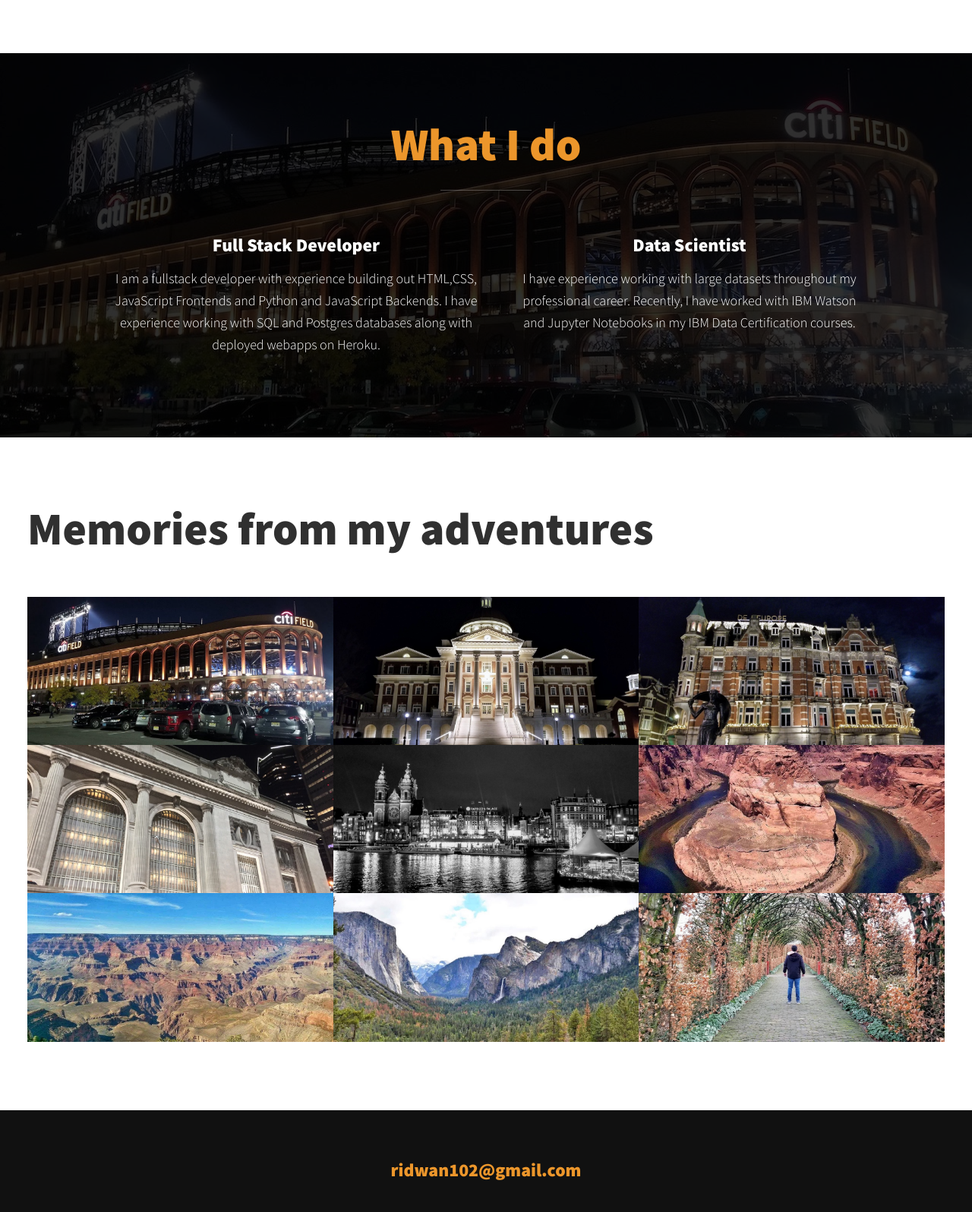
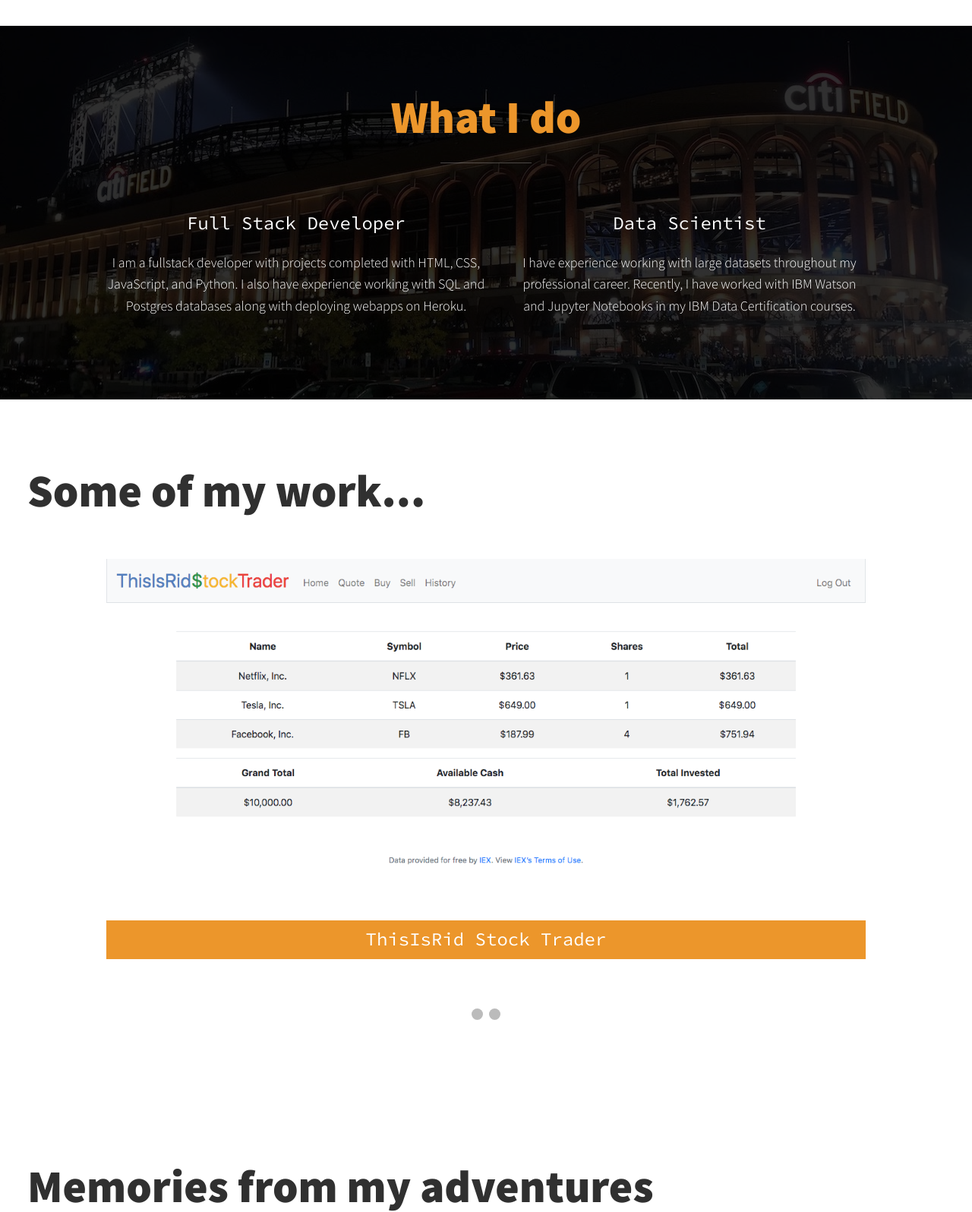
Before and after one commit to ridwan102/Portfolio_Website, a plain HTML site: page index.html in a window 1280 px wide. Shown: the part 1200-2796 px from the top of the page at 76% size. Drawn offline with nearby package versions, Linux system fonts and the light colour scheme.

Commit message:
added projects section

```diff
--- a/css/style.css
+++ b/css/style.css
@@ -101,10 +101,12 @@ h3 { font-size: var(--fs-h3)}
 
 .section__title {
     margin-bottom: .25em;
+    font-family: var(--ff-primary);
 }
 
 .section__title--intro {
     font-weight: var(--fw-reg);
+
 }
 
 .section__title--intro strong {
@@ -129,7 +131,6 @@ h3 { font-size: var(--fs-h3)}
 header {
     display: flex;
     justify-content: space-between;
-    padding: 1em;
 }
 
 .nav {
@@ -274,14 +275,13 @@ header {
 /* Beach Intro */
 
 .home{
-    /* take background image out if necessary */
+    background-color: var(--clr-dark);
     background-image: url(../images/beach.jpg);
     background-size: cover;
     color: var(--clr-light);
     text-align: center;
     /* Create the parallax scrolling effect */
     background-attachment: fixed;
-    background-blend-mode: multiply;
 }
 
 .beachtext{
@@ -326,9 +326,16 @@ header {
 .services{
     margin-bottom: 4em;
 }
+
+.service__title{
+    font-family: var(--ff-secondary);
+    font-size: var(--fs-h3);
+}
+
 .service{
     max-width: 500px;
     margin: 0 auto;
+
 }
 
 @media (min-width: 800px){
@@ -387,6 +394,99 @@ header {
     }
 }
 
+/* Project */
+/* Source: https://www.w3schools.com/howto/howto_js_slideshow.asp */
+
+* {box-sizing:border-box}
+
+/* Slideshow container */
+.slideshow-container {
+  max-width: 1000px;
+  position: relative;
+  margin: auto;
+}
+
+/* Hide the images by default */
+.mySlides {
+  display: none;
+}
+
+/* Next & previous buttons */
+.prev, .next {
+  cursor: pointer;
+  position: absolute;
+  top: 50%;
+  width: auto;
+  margin-top: -22px;
+  padding: 16px;
+  color: white;
+  font-weight: bold;
+  font-size: 18px;
+  transition: 0.6s ease;
+  border-radius: 0 3px 3px 0;
+  user-select: none;
+}
+
+/* Position the "next button" to the right */
+.next {
+  right: 0;
+  border-radius: 3px 0 0 3px;
+}
+
+/* On hover, add a black background color with a little bit see-through */
+.prev:hover, .next:hover {
+  background-color: rgba(0,0,0,0.8);
+}
+
+/* Caption text */
+.text {
+  color: var(--clr-light);
+  font-size: var(--fs-h3);
+  padding: 8px 12px;
+  position: absolute;
+  bottom: 8px;
+  width: 100%;
+  text-align: center;
+  background: var(--clr-accent);
+  padding: .25em 1em;
+  font-family: var(--ff-secondary);
+  margin-bottom: 1em;
+}
+
+/* The dots/bullets/indicators */
+.dot {
+  cursor: pointer;
+  height: 15px;
+  width: 15px;
+  margin: 0 2px;
+  background-color: #bbb;
+  border-radius: 50%;
+  display: inline-block;
+  transition: background-color 0.6s ease;
+}
+
+.active, .dot:hover {
+  background-color: #717171;
+}
+
+/* Fading animation */
+.fade {
+  -webkit-animation-name: fade;
+  -webkit-animation-duration: 1.5s;
+  animation-name: fade;
+  animation-duration: 1.5s;
+}
+
+@-webkit-keyframes fade {
+  from {opacity: .4}
+  to {opacity: 1}
+}
+
+@keyframes fade {
+  from {opacity: .4}
+  to {opacity: 1}
+}
+
 /* Pictures */
 
 .pictures {
@@ -403,7 +503,8 @@ header {
 
 .portfolio{
     display: grid;
-    grid-template-columns: auto auto auto;
+    /* grid-template-columns: auto auto auto; */
+    grid-template-columns: repeat(auto-fit, minmax(305px, 1fr));
 }
 
 .portfolio__img{
@@ -431,15 +532,12 @@ header {
     text-align: center;
     padding: 2.5em 0;
     font-size: var(--fs-h3);
+    font-family: var(--ff-secondary);
 }
 
 .footer a {
     color: inherit;
     text-decoration: none;
-}
-
-.footer__link{
-    font-weight: var(--fw-bold);
 }
 
 .footer__link:hover,
--- a/index.html
+++ b/index.html
@@ -1,3 +1,5 @@
+<!-- Resource: https://www.youtube.com/watch?v=_xkSvufmjEs&t=1844s -->
+
 <!DOCTYPE html>
 <html lang="en">
 
@@ -77,20 +79,55 @@
             <h2 class="section__title section__title--services">What I do</h2>
             <div class="services">
                 <div class="service">
-                    <h3>Full Stack Developer</h3>
-                    <p>I am a fullstack developer with experience building out HTML,CSS, JavaScript Frontends
-                    and Python and JavaScript Backends. I have experience working with SQL and Postgres databases
-                    along with deployed webapps on Heroku.
+                    <div class="service__title">Full Stack Developer</div>
+                    <p>I am a fullstack developer with projects completed with HTML, CSS, JavaScript,
+                    and Python. I also have experience working with SQL and Postgres databases
+                    along with deploying webapps on Heroku.
                     </p>
                 </div> <!-- / service -->
 
                 <div class="service">
-                    <h3>Data Scientist</h3>
+                    <div class="service__title">Data Scientist</div>
                     <p>I have experience working with large datasets throughout my professional career. Recently,
                     I have worked with IBM Watson and Jupyter Notebooks in my IBM Data Certification courses.
                     </p>
                 </div> <!-- / service -->
             </div> <!-- / services -->
+        </section>
+
+        <!-- Projects -->
+        <section class="work" id="work">
+          <h2 class="section__title section__title--pictures">Some of my work...</h2>
+          <!-- Slideshow container -->
+          <div class="slideshow-container">
+
+            <!-- Full-width images with number and caption text -->
+
+            <div class="mySlides fade">
+              <a href="http://cs50stock.herokuapp.com/" target="_blank">
+                <img src="images/projects/ThisIsRidStockTrader.png" style="width:100%">
+              </a>
+              <div class="text">ThisIsRid Stock Trader</div>
+            </div>
+
+            <div class="mySlides fade">
+              <img src="images/projects/BPAMProposalGenerator.png" style="width:100%">
+              <div class="text">Bright Power Proposal Generator</div>
+            </div>
+
+            <!-- Next and previous buttons -->
+            <a class="prev" onclick="plusSlides(-1)">&#10094;</a>
+            <a class="next" onclick="plusSlides(1)">&#10095;</a>
+          </div>
+
+          <br>
+
+          <!-- The dots/circles -->
+          <div style="text-align:center">
+            <span class="dot" onclick="currentSlide(1)"></span>
+            <span class="dot" onclick="currentSlide(2)"></span>
+          </div>
+
         </section>
 
         <!-- Pictures -->
@@ -100,47 +137,47 @@
             <div class="portfolio">
 
                 <!-- Portfolio Item 01 -->
-                <a href="https://www.instagram.com/thisisrid/" class="portfolio__item">
+                <a href="https://www.instagram.com/thisisrid/" class="portfolio__item" target="_blank">
                     <img src="images/portfolio/portfolio1.jpg" alt="CitiField" class="portfolio__img">
                 </a>
 
                 <!-- Portfolio Item 02 -->
-                <a href="https://www.instagram.com/thisisrid/" class="portfolio__item">
+                <a href="https://www.instagram.com/thisisrid/" class="portfolio__item" target="_blank">
                     <img src="images/portfolio/portfolio2.jpg" alt="" class="portfolio__img">
                 </a>
 
                 <!-- Portfolio Item 03 -->
-                <a href="https://www.instagram.com/thisisrid/" class="portfolio__item">
+                <a href="https://www.instagram.com/thisisrid/" class="portfolio__item" target="_blank">
                     <img src="images/portfolio/portfolio3.jpg" alt="" class="portfolio__img">
                 </a>
 
                 <!-- Portfolio Item 04 -->
-                <a href="https://www.instagram.com/thisisrid/" class="portfolio__item">
+                <a href="https://www.instagram.com/thisisrid/" class="portfolio__item" target="_blank">
                     <img src="images/portfolio/portfolio4.jpg" alt="" class="portfolio__img">
                 </a>
 
                 <!-- Portfolio Item 05 -->
-                <a href="https://www.instagram.com/thisisrid/" class="portfolio__item">
+                <a href="https://www.instagram.com/thisisrid/" class="portfolio__item" target="_blank">
                     <img src="images/portfolio/portfolio5.jpg" alt="" class="portfolio__img">
                 </a>
 
                 <!-- Portfolio Item 06 -->
-                <a href="https://www.instagram.com/thisisrid/" class="portfolio__item">
+                <a href="https://www.instagram.com/thisisrid/" class="portfolio__item" target="_blank">
                     <img src="images/portfolio/portfolio6.jpg" alt="" class="portfolio__img">
                 </a>
 
                 <!-- Portfolio Item 07 -->
-                <a href="https://www.instagram.com/thisisrid/" class="portfolio__item">
+                <a href="https://www.instagram.com/thisisrid/" class="portfolio__item" target="_blank">
                     <img src="images/portfolio/portfolio7.jpg" alt="" class="portfolio__img">
                 </a>
 
                 <!-- Portfolio Item 08 -->
-                <a href="https://www.instagram.com/thisisrid/" class="portfolio__item">
+                <a href="https://www.instagram.com/thisisrid/" class="portfolio__item" target="_blank">
                     <img src="images/portfolio/portfolio8.jpg" alt="" class="portfolio__img">
                 </a>
 
                 <!-- Portfolio Item 09 -->
-                <a href="https://www.instagram.com/thisisrid/" class="portfolio__item">
+                <a href="https://www.instagram.com/thisisrid/" class="portfolio__item" target="_blank">
                     <img src="images/portfolio/portfolio9.jpg" alt="" class="portfolio__img">
                 </a>
 
--- a/js/index.js
+++ b/js/index.js
@@ -11,3 +11,50 @@ navLinks.forEach(link => {
         document.body.classList.remove('nav-open');
     })
 })
+
+//slideshow
+var slideIndex = 1;
+showSlides(slideIndex);
+
+// Next/previous controls
+function plusSlides(n) {
+  showSlides(slideIndex += n);
+}
+
+// Thumbnail image controls
+function currentSlide(n) {
+  showSlides(slideIndex = n);
+}
+
+function showSlides(n) {
+  var i;
+  var slides = document.getElementsByClassName("mySlides");
+  var dots = document.getElementsByClassName("dot");
+  if (n > slides.length) {slideIndex = 1}
+  if (n < 1) {slideIndex = slides.length}
+  for (i = 0; i < slides.length; i++) {
+      slides[i].style.display = "none";
+  }
+  for (i = 0; i < dots.length; i++) {
+      dots[i].className = dots[i].className.replace(" active", "");
+  }
+  slides[slideIndex-1].style.display = "block";
+  dots[slideIndex-1].className += " active";
+}
+
+//automatic slideshow settings
+//timing may be off because there's only 2 items
+var slideIndex = 0;
+showSlides();
+
+function showSlides() {
+  var i;
+  var slides = document.getElementsByClassName("mySlides");
+  for (i = 0; i < slides.length; i++) {
+    slides[i].style.display = "none";
+  }
+  slideIndex++;
+  if (slideIndex > slides.length) {slideIndex = 1}
+  slides[slideIndex-1].style.display = "block";
+  setTimeout(showSlides, 5000); // Change image every 5 seconds
+}
```
Also changed, not shown: images/projects/BPAMProposalGenerator.png (added), images/projects/ThisIsRidStockTrader.png (added), 3 other files.
